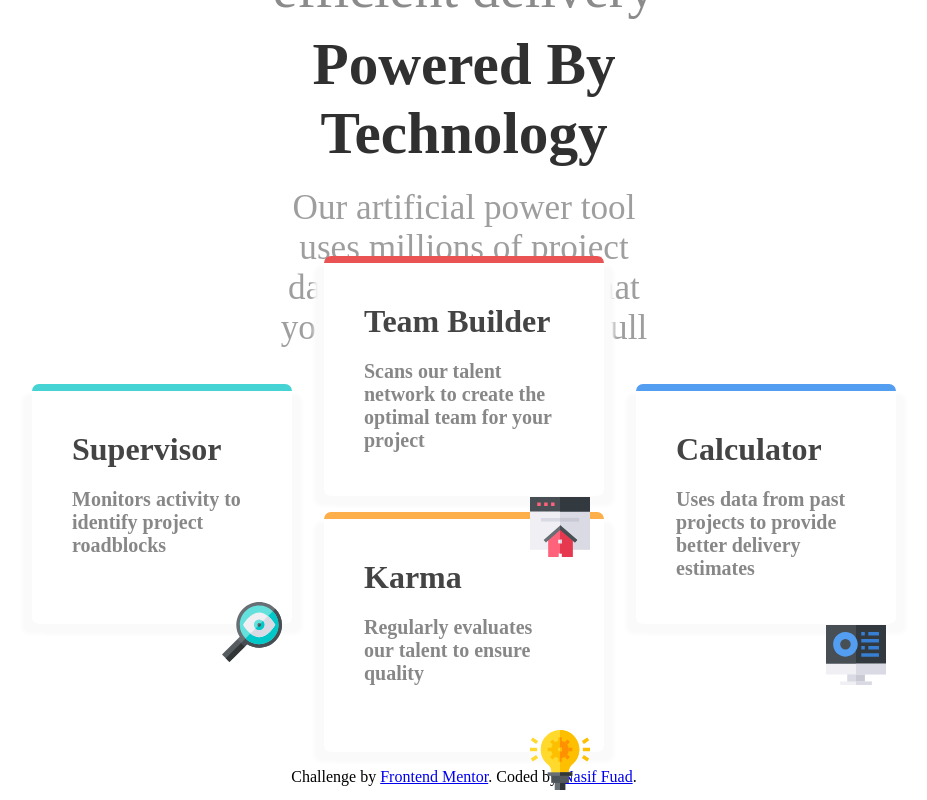
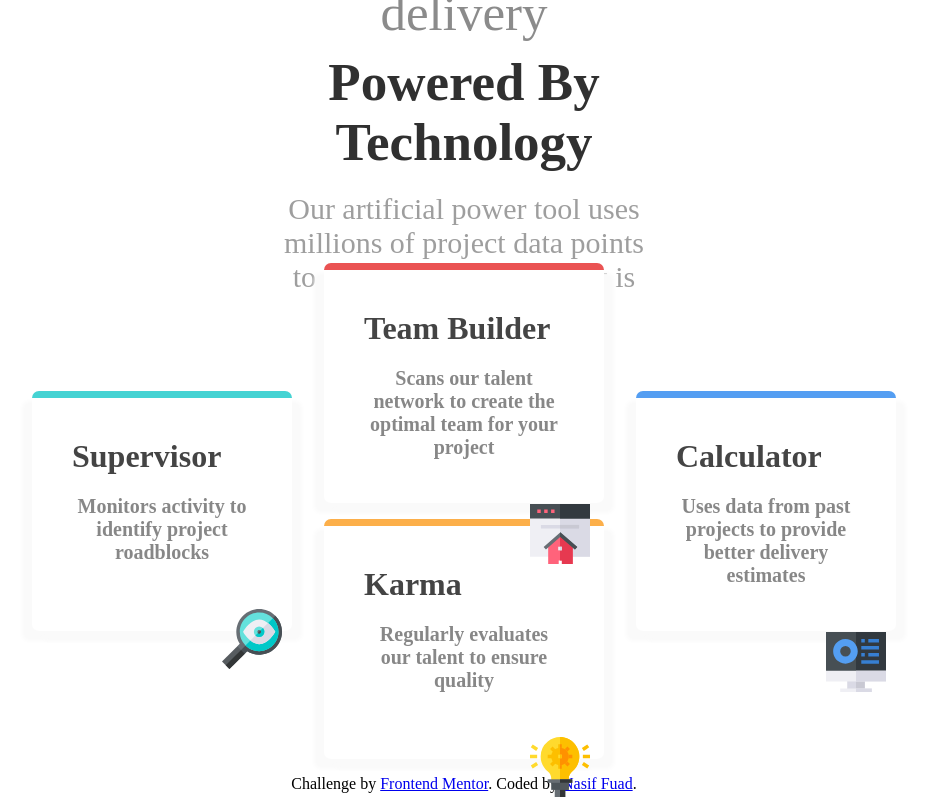
Before and after one commit to Nasifuad/FourCard, a plain HTML site: page index.html in a window 1280 px wide. Shown: the whole page, without its empty margins (176-1103 px from the left). Drawn offline with Linux system fonts and the light colour scheme.

Commit message:
css modified

```diff
--- a/style.css
+++ b/style.css
@@ -6,10 +6,12 @@
 }
 body{
     height: 100vh;
-    width: 100%;
+    width: 100vw;
     display: flex;
     flex-direction: column;
     align-items: center;
+    justify-content: center;
+    text-align: center;
 }
 header{
     height: 30vh;
@@ -24,21 +26,21 @@ header{
     align-items: center;
 }
 .headerpanel .first{
-    font-size: 3.5rem;
+    font-size: 51px;
     color: rgba(0, 0, 0, 0.454);
     font-weight: lighter;
     text-align: center;
     padding-bottom: 10px;
 }
 .second{
-    font-size: 3.7rem;
+    font-size: 53px;
     font-weight: 900;
     color: rgba(5, 5, 5, 0.829);
     text-align: center;
     padding-bottom: 20px;
 }
 h3{
-    font-size: 2.2rem;
+    font-size: 30px;
     color: rgba(0, 0, 0, 0.379);
     font-weight: 100;
     text-align: center;
```
